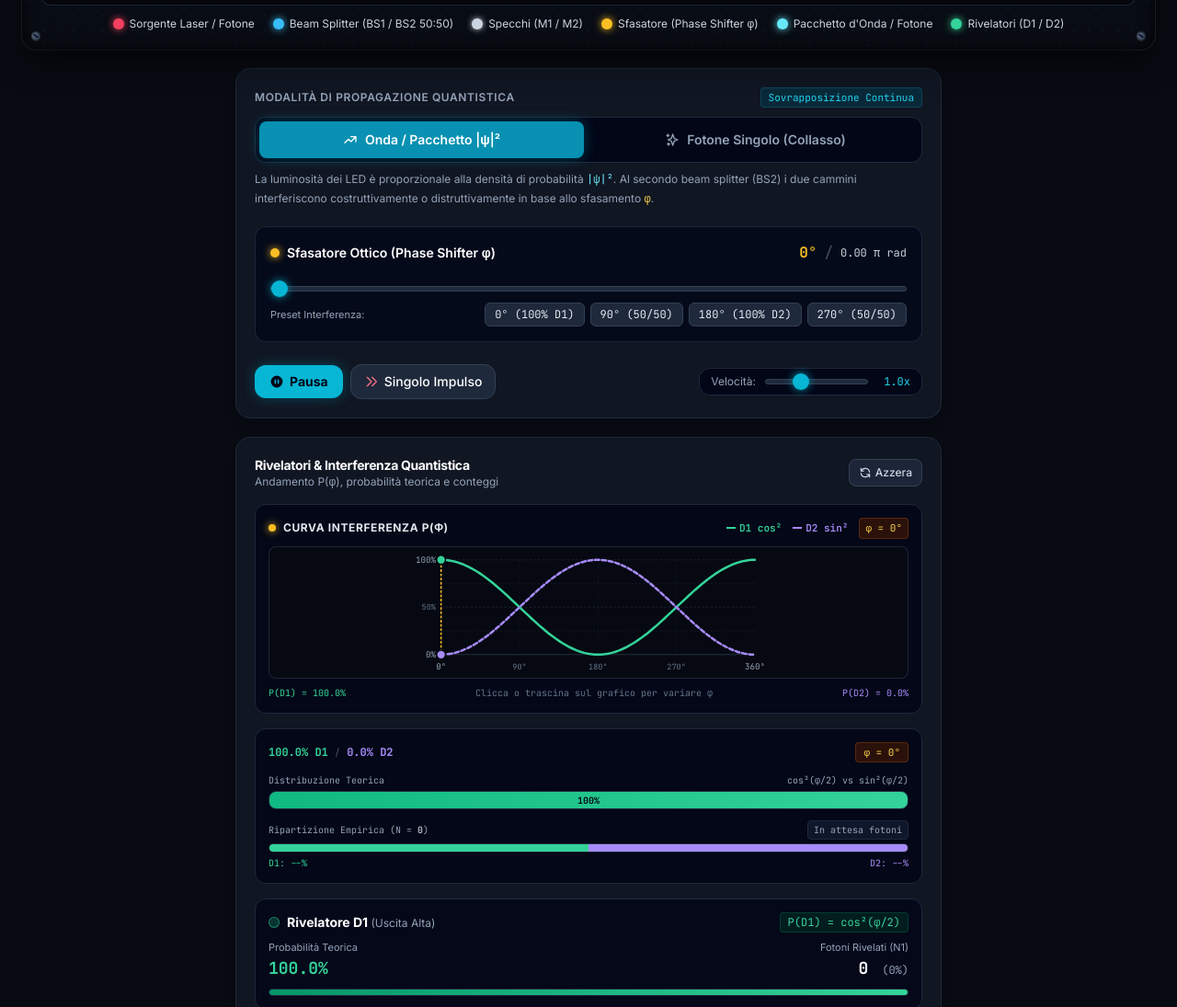
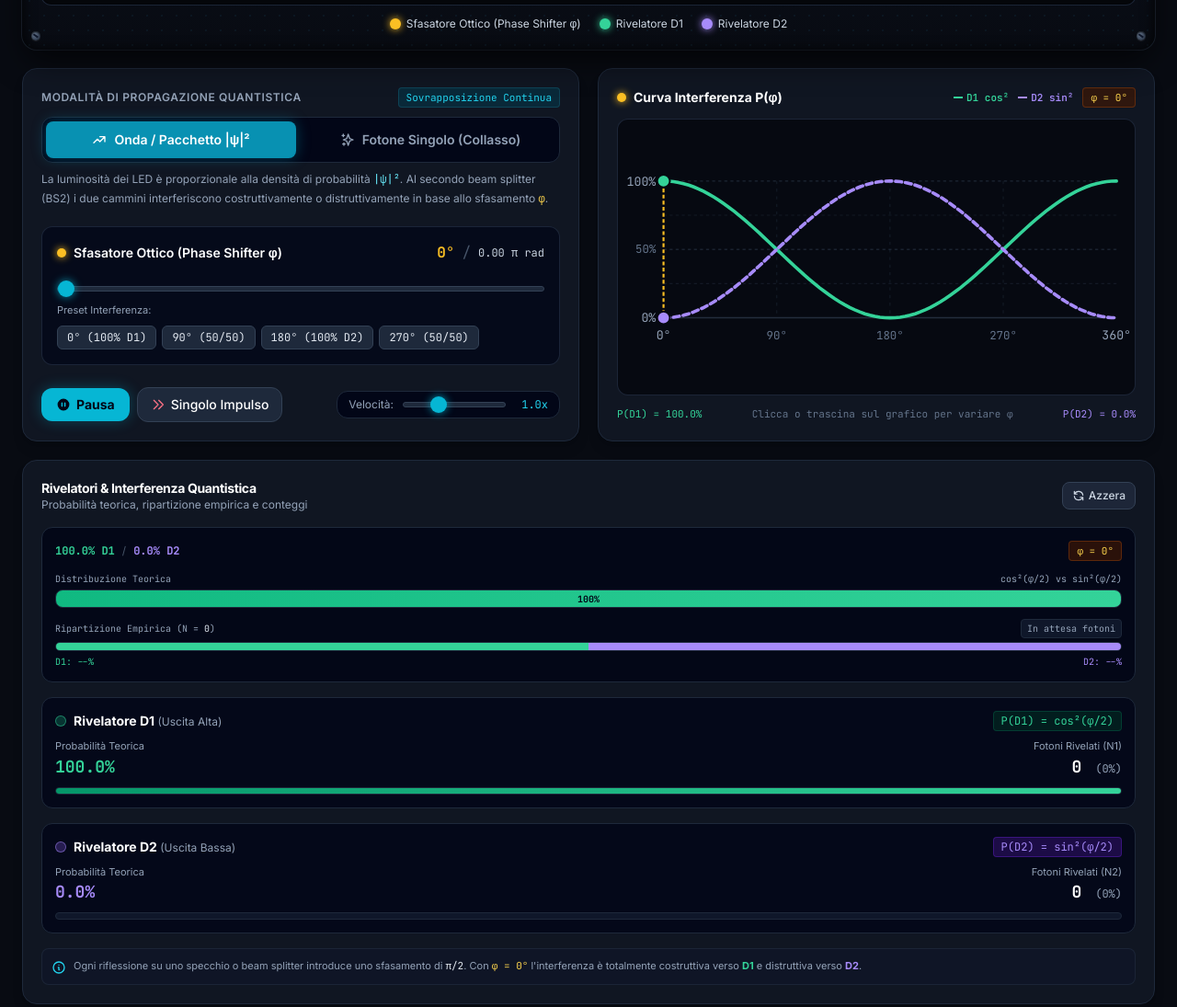
Before and after one commit to rpaolet/mach-zehnder, a plain HTML site: page index.html in a window 1280 px wide. Shown: the part 480-1575 px from the top of the page at 92% size. Drawn offline with nearby package versions, Linux system fonts and the light colour scheme; animation ran at ten frames a second.

Commit message:
Update index.html

```diff
--- a/index.html
+++ b/index.html
@@ -186,34 +186,22 @@
             <!-- Component Legend Strip -->
             <div id="legendStrip" class="mt-3 px-2 flex flex-wrap items-center justify-center gap-x-5 gap-y-2 text-xs text-slate-300 transition-all duration-300">
                 <div class="flex items-center gap-1.5">
-                    <span class="w-3 h-3 rounded-full bg-rose-500 shadow-[0_0_8px_#f43f5e]"></span>
-                    <span>Sorgente Laser / Fotone</span>
-                </div>
-                <div class="flex items-center gap-1.5">
-                    <span class="w-3 h-3 rounded-full bg-sky-400 shadow-[0_0_8px_#38bdf8]"></span>
-                    <span>Beam Splitter (BS1 / BS2 50:50)</span>
-                </div>
-                <div class="flex items-center gap-1.5">
-                    <span class="w-3 h-3 rounded-full bg-slate-300 shadow-[0_0_6px_#cbd5e1]"></span>
-                    <span>Specchi (M1 / M2)</span>
-                </div>
-                <div class="flex items-center gap-1.5">
                     <span class="w-3 h-3 rounded-full bg-amber-400 shadow-[0_0_8px_#fbbf24]"></span>
-                    <span>Sfasatore (Phase Shifter φ)</span>
-                </div>
-                <div class="flex items-center gap-1.5">
-                    <span class="w-3 h-3 rounded-full bg-cyan-300 shadow-[0_0_8px_#67e8f9]"></span>
-                    <span>Pacchetto d'Onda / Fotone</span>
+                    <span>Sfasatore Ottico (Phase Shifter φ)</span>
                 </div>
                 <div class="flex items-center gap-1.5">
                     <span class="w-3 h-3 rounded-full bg-emerald-400 shadow-[0_0_8px_#34d399]"></span>
-                    <span>Rivelatori (D1 / D2)</span>
+                    <span>Rivelatore D1</span>
+                </div>
+                <div class="flex items-center gap-1.5">
+                    <span class="w-3 h-3 rounded-full bg-violet-400 shadow-[0_0_8px_#a78bfa]"></span>
+                    <span>Rivelatore D2</span>
                 </div>
             </div>
         </section>
 
-        <!-- Control Deck & Quantum Telemetry Grid (Single Column under Phase Shifter) -->
-        <div class="max-w-3xl w-full mx-auto flex flex-col gap-5">
+        <!-- Colonne appaiate: Controlli a sinistra, Curva P(φ) a destra -->
+        <div class="w-full grid grid-cols-1 md:grid-cols-2 gap-5 items-stretch">
 
                 <!-- Simulation Controls & Phase Shifter -->
                 <div class="bg-lab-panel border border-lab-border rounded-2xl p-5 flex flex-col justify-between gap-5 shadow-lg">
@@ -301,37 +289,21 @@
                     </div>
                 </div>
 
-            <!-- Detectors Telemetry & Quantum Probabilities (Single Column Results) -->
-            <div class="bg-lab-panel border border-lab-border rounded-2xl p-5 flex flex-col gap-4 shadow-lg">
-
-                <div class="flex items-center justify-between">
-                    <div>
-                        <h2 class="text-sm font-bold text-white tracking-tight">Rivelatori & Interferenza Quantistica</h2>
-                        <p class="text-xs text-slate-400">Andamento P(φ), probabilità teorica e conteggi</p>
-                    </div>
-                    <button id="btnResetCounters" class="px-2.5 py-1.5 rounded-lg bg-slate-800/90 hover:bg-rose-950/60 text-slate-300 hover:text-rose-300 border border-slate-700 hover:border-rose-800/60 text-xs font-medium transition flex items-center gap-1">
-                        <svg class="w-3.5 h-3.5" fill="none" viewBox="0 0 24 24" stroke="currentColor">
-                            <path stroke-linecap="round" stroke-linejoin="round" stroke-width="2" d="M4 4v5h.582m15.356 2A8.001 8.001 0 004.582 9m0 0H9m11 11v-5h-.581m0 0a8.003 8.003 0 01-15.357-2m15.357 2H15" />
-                        </svg>
-                        <span>Azzera</span>
-                    </button>
-                </div>
-
-                <!-- Curva di Interferenza P(φ) Ingrandita (Posizionata prima delle percentuali dei rivelatori) -->
-                <div id="phaseCurveCard" class="bg-slate-950/90 border border-slate-800 rounded-xl p-3.5 space-y-2">
+                <!-- Curva di Interferenza P(φ) affiancata ai controlli -->
+                <div id="phaseCurveCard" class="bg-lab-panel border border-lab-border rounded-2xl p-5 flex flex-col justify-between gap-3 shadow-lg">
                     <div class="flex flex-wrap items-center justify-between gap-2">
                         <div class="flex items-center gap-2">
-                            <span class="w-2 h-2 rounded-full bg-amber-400 shadow-[0_0_8px_#fbbf24]"></span>
-                            <span class="text-xs font-bold uppercase tracking-wider text-slate-200">Curva Interferenza P(φ)</span>
+                            <span class="w-2.5 h-2.5 rounded-full bg-amber-400 shadow-[0_0_8px_#fbbf24]"></span>
+                            <span class="text-sm font-bold text-white">Curva Interferenza P(φ)</span>
                         </div>
-                        <div class="flex items-center gap-3 text-[11px] font-mono">
+                        <div class="flex items-center gap-2.5 text-[11px] font-mono">
                             <span class="flex items-center gap-1 text-emerald-400 font-semibold"><span class="w-2.5 h-0.5 bg-emerald-400 inline-block"></span>D1 cos²</span>
                             <span class="flex items-center gap-1 text-violet-400 font-semibold"><span class="w-2.5 h-0.5 bg-violet-400 inline-block"></span>D2 sin²</span>
-                            <span id="svgLivePhaseBadge" class="text-amber-300 bg-amber-950/60 px-1.5 py-0.5 rounded border border-amber-800/50">φ = 0°</span>
+                            <span id="svgLivePhaseBadge" class="text-amber-300 bg-amber-950/60 px-2 py-0.5 rounded border border-amber-800/50">φ = 0°</span>
                         </div>
                     </div>
 
-                    <svg id="phaseInterferenceSvg" viewBox="0 0 340 124" class="w-full h-32 sm:h-36 bg-[#060911] rounded-lg border border-slate-800/90 overflow-visible select-none cursor-pointer">
+                    <svg id="phaseInterferenceSvg" viewBox="0 0 340 124" class="w-full h-44 sm:h-52 flex-grow bg-[#060911] rounded-xl border border-slate-800/90 overflow-visible select-none cursor-pointer">
                         <!-- Griglia orizzontale 0%, 25%, 50%, 75%, 100% -->
                         <line x1="30" y1="12" x2="328" y2="12" stroke="rgba(51,65,85,0.5)" stroke-width="0.8" stroke-dasharray="2,2" />
                         <line x1="30" y1="34.5" x2="328" y2="34.5" stroke="rgba(51,65,85,0.3)" stroke-width="0.7" stroke-dasharray="2,2" />
@@ -365,11 +337,29 @@
                         <text x="253.5" y="116" text-anchor="middle" fill="#64748b" font-size="7.5" font-family="JetBrains Mono, monospace">270°</text>
                         <text x="328" y="116" text-anchor="middle" fill="#94a3b8" font-size="8" font-family="JetBrains Mono, monospace">360°</text>
                     </svg>
-                    <div class="flex items-center justify-between text-[10px] font-mono text-slate-400">
+
+                    <div class="flex items-center justify-between text-[11px] font-mono text-slate-400">
                         <span id="svgCoordD1" class="text-emerald-400">P(D1) = 100.0%</span>
-                        <span class="text-slate-500">Clicca o trascina sul grafico per variare φ</span>
+                        <span class="text-slate-500 hidden sm:inline">Clicca o trascina sul grafico per variare φ</span>
                         <span id="svgCoordD2" class="text-violet-400">P(D2) = 0.0%</span>
                     </div>
+                </div>
+        </div>
+
+        <!-- Detectors Telemetry & Quantum Probabilities (Full width below) -->
+        <div class="w-full bg-lab-panel border border-lab-border rounded-2xl p-5 flex flex-col gap-4 shadow-lg">
+
+                <div class="flex items-center justify-between">
+                    <div>
+                        <h2 class="text-sm font-bold text-white tracking-tight">Rivelatori & Interferenza Quantistica</h2>
+                        <p class="text-xs text-slate-400">Probabilità teorica, ripartizione empirica e conteggi</p>
+                    </div>
+                    <button id="btnResetCounters" class="px-2.5 py-1.5 rounded-lg bg-slate-800/90 hover:bg-rose-950/60 text-slate-300 hover:text-rose-300 border border-slate-700 hover:border-rose-800/60 text-xs font-medium transition flex items-center gap-1">
+                        <svg class="w-3.5 h-3.5" fill="none" viewBox="0 0 24 24" stroke="currentColor">
+                            <path stroke-linecap="round" stroke-linejoin="round" stroke-width="2" d="M4 4v5h.582m15.356 2A8.001 8.001 0 004.582 9m0 0H9m11 11v-5h-.581m0 0a8.003 8.003 0 01-15.357-2m15.357 2H15" />
+                        </svg>
+                        <span>Azzera</span>
+                    </button>
                 </div>
 
                 <!-- Grafica Riassuntiva Comparativa D1 vs D2 (Teorica & Empirica) -->
@@ -484,7 +474,6 @@
                     <span>
                         Ogni riflessione su uno specchio o beam splitter introduce uno sfasamento di <span class="font-mono text-slate-200">π/2</span>. Con <span class="font-mono text-amber-300">φ = 0°</span> l'interferenza è totalmente costruttiva verso <strong class="text-emerald-400">D1</strong> e distruttiva verso <strong class="text-violet-400">D2</strong>.
                     </span>
-                </div>
                 </div>
         </div>
     </main>
```
Lines whose indentation alone changed are shown as unchanged.
